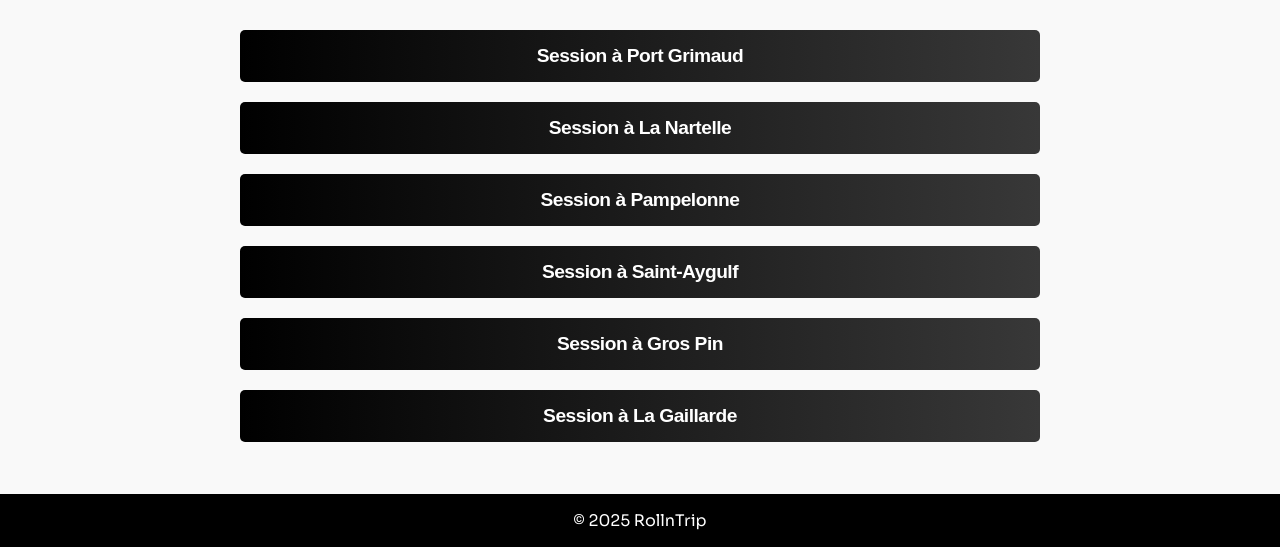
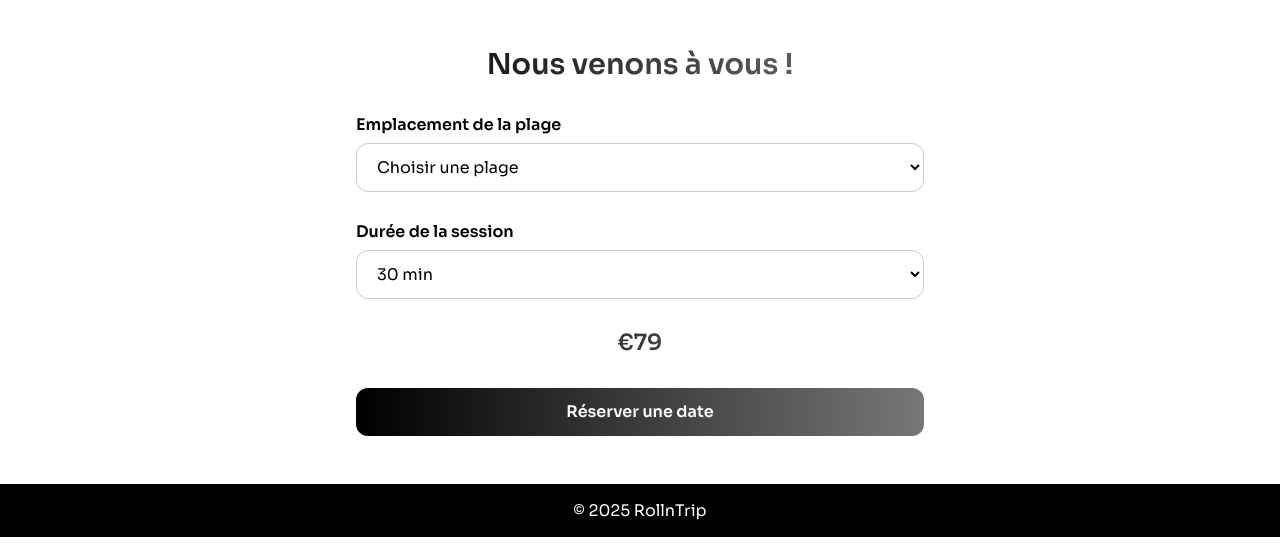
Before and after one commit to Teddy-wd/Rollntrip, a plain HTML site: page fr/index.html in a window 1280 px wide. Shown: the part 482-1029 px from the top of the page. Drawn offline with Linux system fonts and the light colour scheme; a script that the page names is missing.

Commit message:
Update index.html

```diff
--- a/fr/index.html
+++ b/fr/index.html
@@ -46,88 +46,168 @@
     <div class="down-arrow">&#x2193;</div>
   </section>
 
-  <!-- Section des points de rendez-vous -->
-  <section class="meeting-points">
-    <div class="meeting-point">
-      <button class="meeting-button" onclick="toggleCalendly(this, 'port-grimaud')">Session à Port Grimaud</button>
-      <div class="calendly-widget"></div>
+   <!-- eFoil Booking Section (Clean + Integrated) -->
+<section class="session-booking" style="padding: 3rem 1rem; max-width: 600px; margin: 0 auto;">
+  <h2 class="booking-title">Nous venons à vous !</h2>
+
+  <div class="form-group">
+    <label for="location">Emplacement de la plage</label>
+    <select id="location" class="booking-input">
+      <option value="" disabled selected>Choisir une plage</option>
+      <option value="Pampelonne Beach">Plage de Pampelonne</option>
+      <option value="Tahiti Beach">Tahiti Beach</option>
+      <option value="Nikki Beach">Nikki Beach</option>
+      <option value="Escalet Beach">Plage del'Escalet</option>
+      <option value="Gigaro Beach">Plage de Gigaro</option>
+      <option value="Cavalaire-sur-Mer">Cavalaire-sur-Mer</option>
+      <option value="La Croix-Valmer">La Croix-Valmer</option>
+      <option value="Les Issambres">Les Issambres</option>
+      <option value="Sainte-Maxime">Sainte-Maxime</option>
+      <option value="Fréjus">Fréjus</option>
+      <option value="Saint-Raphaël">Saint-Raphaël</option>
+    </select>
   </div>
-    <div class="meeting-point">
-      <button class="meeting-button" onclick="toggleCalendly(this, 'point-b')">Session à La Nartelle</button>
-      <div class="calendly-widget"></div>
+
+  <div class="form-group">
+    <label for="duration">Durée de la session</label>
+    <select id="duration" class="booking-input" onchange="updatePrice()">
+      <option value="30">30 min</option>
+      <option value="60">60 min</option>
+      <option value="90">90 min</option>
+    </select>
   </div>
-    <div class="meeting-point">
-      <button class="meeting-button" onclick="toggleCalendly(this, 'point-c')">Session à Pampelonne</button>
-      <div class="calendly-widget"></div>
+
+  <div class="price-display" id="price">€79</div>
+
+<button class="book-button" onclick="showCalendly()">Réserver une date</button>
+<div id="calendly-container" style="margin-top: 2rem; display: none;">
+  <div id="calendly-inline-widget" style="min-width:320px;height:630px;"></div>
 </div>
-    <div class="meeting-point">
-      <button class="meeting-button" onclick="toggleCalendly(this, 'point-d')">Session à Saint-Aygulf</button>
-      <div class="calendly-widget"></div>
-    </div>
-    <div class="meeting-point">
-      <button class="meeting-button" onclick="toggleCalendly(this, 'point-e')">Session à Gros Pin</button>
-      <div class="calendly-widget"></div>
-    </div>
-    <div class="meeting-point">
-      <button class="meeting-button" onclick="toggleCalendly(this, 'point-f')">Session à La Gaillarde</button>
-      <div class="calendly-widget"></div>
-    </div>
+
 </section>
 
-   <!-- PIED DE PAGE -->
+<style>
+  .booking-title {
+    font-family: 'Sora', sans-serif;
+    font-size: 1.8rem;
+    text-align: center;
+    margin-bottom: 2rem;
+    background: linear-gradient(to right, #000, #777);
+    -webkit-background-clip: text;
+    -webkit-text-fill-color: transparent;
+  }
+
+  .form-group {
+    margin-bottom: 1.8rem;
+    font-family: 'Sora', sans-serif;
+  }
+
+  .form-group label {
+    display: block;
+    margin-bottom: 0.5rem;
+    font-weight: 600;
+    font-size: 1rem;
+    color: #000;
+  }
+
+  .booking-input {
+    width: 100%;
+    padding: 0.75rem 1rem;
+    font-size: 1rem;
+    border-radius: 12px;
+    border: 1px solid #ccc;
+    font-family: 'Sora', sans-serif;
+    background-color: #fff;
+    transition: border-color 0.2s ease;
+  }
+
+  .booking-input:focus {
+    outline: none;
+    border-color: #000;
+  }
+
+  .price-display {
+    text-align: center;
+    font-size: 1.4rem;
+    font-weight: 600;
+    margin-top: 1rem;
+    margin-bottom: 2rem;
+    background: linear-gradient(to right, #000, #777);
+    -webkit-background-clip: text;
+    -webkit-text-fill-color: transparent;
+    font-family: 'Sora', sans-serif;
+  }
+
+  .book-button {
+    width: 100%;
+    padding: 0.85rem 1rem;
+    font-size: 1rem;
+    font-weight: 600;
+    background: linear-gradient(to right, #000, #777);
+    color: #fff;
+    border: none;
+    border-radius: 12px;
+    cursor: pointer;
+    font-family: 'Sora', sans-serif;
+    transition: background 0.3s ease;
+  }
+
+  .book-button:hover {
+    background: #000;
+  }
+
+  @media (max-width: 480px) {
+    .session-booking {
+      padding: 2rem 1rem;
+    }
+
+    .booking-title {
+      font-size: 1.5rem;
+    }
+  }
+</style>
+
+<script>
+  function updatePrice() {
+    const duration = document.getElementById("duration").value;
+    const priceElement = document.getElementById("price");
+    const pricing = {
+      "30": 79,
+      "60": 159,
+      "90": 219
+    };
+    priceElement.textContent = `€${pricing[duration]}`;
+  }
+</script>
+
+
+   <!-- FOOTER -->
   <footer>
     &copy; 2025 RollnTrip
   </footer>
 
-  <!-- Script Calendly -->
+  <!-- Calendly Widget Script -->
   <script type="text/javascript" src="https://assets.calendly.com/assets/external/widget.js" async></script>
 
-  <!-- JavaScript pour Calendly & Menu Mobile -->
 <script>
-    function toggleCalendly(button, location) {
-      // Récupérer le conteneur Calendly situé juste en dessous du bouton cliqué
-      let widgetContainer = button.nextElementSibling;
-      // Vérifier si ce widget est déjà ouvert
-      let isCurrentlyOpen = widgetContainer.style.display === "block";
+  function showCalendly() {
+    const container = document.getElementById("calendly-container");
+    const widget = document.getElementById("calendly-inline-widget");
 
-      // Fermer tous les widgets Calendly
-      document.querySelectorAll('.calendly-widget').forEach(widget => {
-        widget.innerHTML = "";
-        widget.style.display = "none";
+    // Only load once
+    if (!widget.innerHTML.trim()) {
+      Calendly.initInlineWidget({
+        url: 'https://calendly.com/booking-rollntrip/at-la-gaillarde?hide_gdpr_banner=1&primary_color=000000',
+        parentElement: widget
       });
+    }
 
-      // Si le widget cliqué était déjà ouvert, ne rien faire de plus (il reste fermé)
-      if (isCurrentlyOpen) return;
-
-      // Préparer l'URL (avec bannière de cookies masquée)
-      let urls = {
-        "port-grimaud": "https://calendly.com/booking-rollntrip/30min?hide_gdpr_banner=1&primary_color=000000",
-        "point-b": "https://calendly.com/booking-rollntrip/at-la-nartelle?hide_gdpr_banner=1",
-        "point-c": "https://calendly.com/booking-rollntrip/at-pampelonne?hide_gdpr_banner=1",
-        "point-d": "https://calendly.com/booking-rollntrip/at-saint-aygulf?hide_gdpr_banner=1",
-        "point-e": "https://calendly.com/booking-rollntrip/at-gros-pin?hide_gdpr_banner=1",
-        "point-f": "https://calendly.com/booking-rollntrip/at-la-gaillarde?hide_gdpr_banner=1"
-      };
-
-      // Afficher l'animation de plage pendant le chargement
-      widgetContainer.innerHTML = `<div class="beach-animation">🏖</div>`;
-      widgetContainer.style.display = "block";
-
-      // Initialiser le widget Calendly en ligne avec le script officiel
-      Calendly.initInlineWidget({
-        url: urls[location],
-        parentElement: widgetContainer,
-        prefill: {},
-        utm: {}
-      });
-
-      // Supprimer l'animation de plage après un court délai
-      setTimeout(() => {
-        let anim = widgetContainer.querySelector('.beach-animation');
-        if (anim) anim.style.display = "none";
-      }, 800);
+    container.style.display = "block";
+    // Optional: Scroll to the widget
+    container.scrollIntoView({ behavior: "smooth" });
   }
 </script>
+
 
   <script>
     document.getElementById("menuToggle").addEventListener("click", function() {
```
Lines whose indentation alone changed are shown as unchanged.
